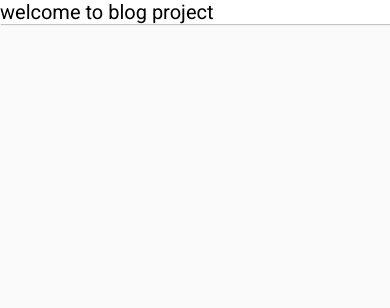
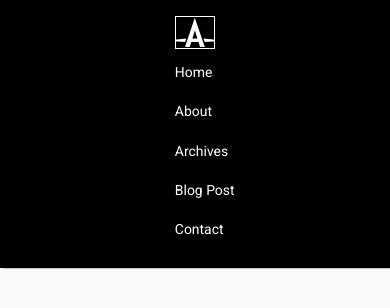
Before and after one commit to Ahsan75412/blog-project, a plain HTML site: page index.html in a window 390 px wide. Drawn offline with Linux system fonts and the light colour scheme; a web font is replaced by a local one.

Commit message:
header or nav section complete with responsive done

```diff
--- a/index.html
+++ b/index.html
@@ -20,7 +20,42 @@
 </head>
 
 <body>
-    <h1>welcome to blog project</h1>
+    <!-- header start here -->
+        <header id="blog-header">
+            <figure class="logo-figure">
+                <i class="fab fa-autoprefixer logo"></i>
+            </figure>
+
+            <nav aria-label="Main Menu">
+                <ul role="menubar">
+                    <li role="none">
+                        <a href="#" class="nav-link"
+                        role="menuitem">Home</a>
+                    </li>
+
+                    <li role="none">
+                        <a href="#" class="nav-link"
+                        role="menuitem">About</a>
+                    </li>
+
+                    <li role="none">
+                        <a href="#" class="nav-link"
+                        role="menuitem">Archives</a>
+                    </li>
+
+                    <li role="none">
+                        <a href="#" class="nav-link"
+                        role="menuitem">Blog Post</a>
+                    </li>
+
+                    <li role="none">
+                        <a href="#" class="nav-link"
+                        role="menuitem">Contact</a>
+                    </li>
+                </ul>
+            </nav>
+        </header>
+    <!-- header end here -->
 </body>
 
 </html>
--- a/styles/style.css
+++ b/styles/style.css
@@ -28,11 +28,87 @@ body{
 
 
 
+/* reset code and common code End here */
 
 
+/* header start here */
+header{
+    display: flex;
+    justify-content: space-between;
+    align-items: center;
+    background-color: black;
+    color: #fff;
+    padding: 2rem 1rem;
+
+    position: sticky;
+    top: 0;
+    z-index: 10;
+    min-height: 5vh;
+
+}
+
+.logo-figure{
+    border: 1px solid #fff;
+}
+.logo{
+    font-size: 4rem;
+}
+
+nav li{
+    display: inline-block;
+    margin-right: 2rem;
+    padding: 1rem;
+    transition: all 0.4s;
+}
+nav li:last-child{
+    margin-right: 0;
+}
+nav li:hover{
+    background-color: #1913d5;
+    border-radius: 0.6rem;
+}
+.nav-link{
+    font-size: 1.8rem;
+    color: #fff;
+    cursor: pointer;
+}
+
+/* header ends here */
 
 
+/* responsive start here */
+@media (max-width: 992px){
 
+}
 
+@media (max-width: 768px){
 
-/* reset code and common code End here */
+}
+
+@media (max-width: 600px){
+   /* header/nav start responsive  */
+    html{
+        font-size: 48.5%;
+    }
+    header{
+        flex-direction: column;
+
+    }
+    nav ul{
+        padding-left: 2.5rem;
+    }
+
+    nav li{
+        display: block;
+        margin-right: 0;
+        margin: 1rem 0;
+    }
+    /* header/nav end responsive  */
+
+}
+
+@media (max-width: 400px){
+
+}
+
+/* responsive start here */
```
